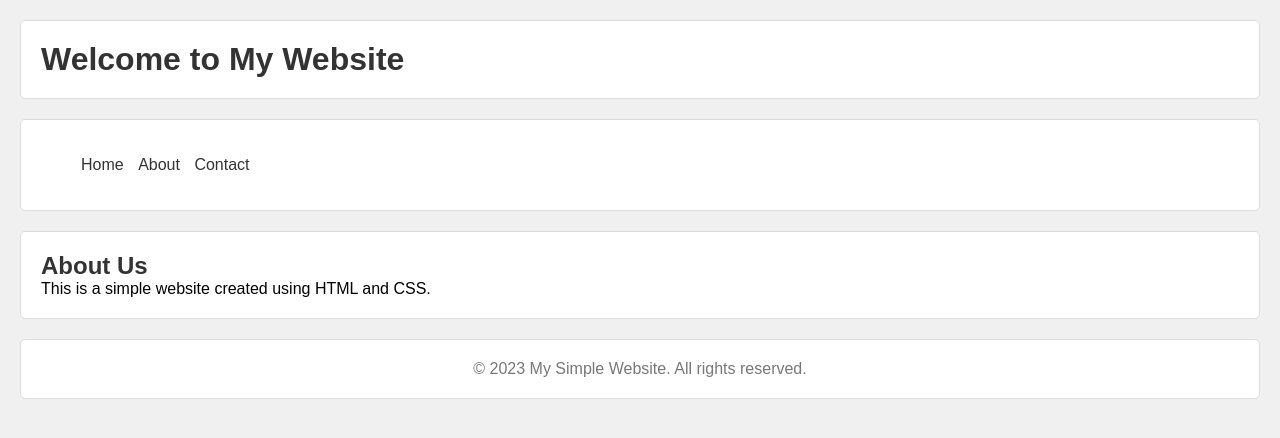
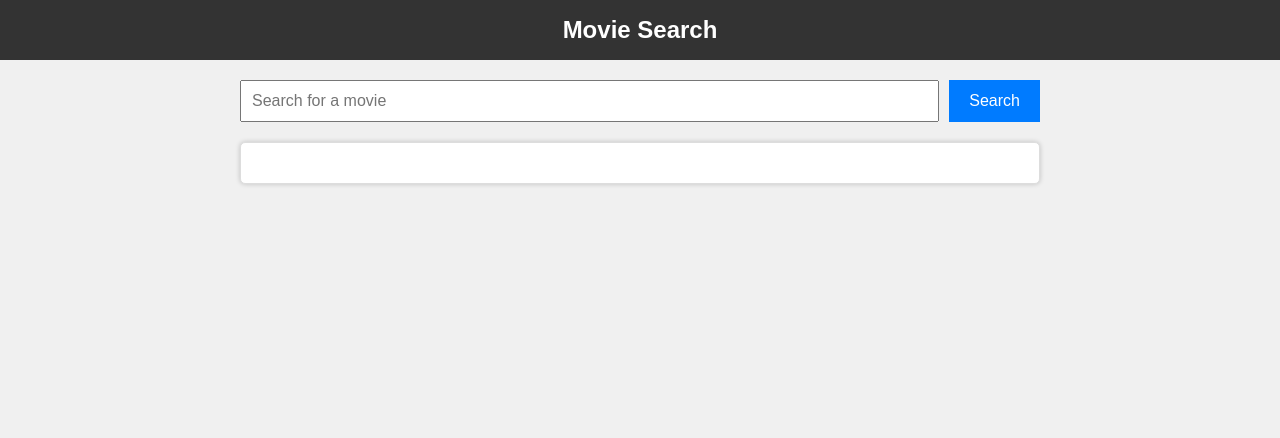
Before and after one commit to Masaya1582/Website_Playground, a plain HTML site: page index.html in a window 1280 px wide. Drawn offline with Linux system fonts and the light colour scheme.

Commit message:
映画検索機能

```diff
--- a/index.html
+++ b/index.html
@@ -3,28 +3,20 @@
 <head>
     <meta charset="UTF-8">
     <meta name="viewport" content="width=device-width, initial-scale=1.0">
-  <title>My Simple Website</title>
     <link rel="stylesheet" href="styles.css">
+    <title>Movie Search</title>
 </head>
 <body>
     <header>
-    <h1>Welcome to My Website</h1>
+        <h1>Movie Search</h1>
     </header>
-  <nav>
-    <ul>
-      <li><a href="#">Home</a></li>
-      <li><a href="#">About</a></li>
-      <li><a href="#">Contact</a></li>
-    </ul>
-  </nav>
     <main>
-    <section>
-      <h2>About Us</h2>
-      <p>This is a simple website created using HTML and CSS.</p>
-    </section>
+        <div class="search-container">
+            <input type="text" id="search-input" placeholder="Search for a movie">
+            <button id="search-button">Search</button>
+        </div>
+        <div id="results"></div>
     </main>
-  <footer>
-    <p>&copy; 2023 My Simple Website. All rights reserved.</p>
-  </footer>
+    <script src="script.js"></script>
 </body>
 </html>
--- /dev/null
+++ b/script.js
@@ -0,0 +1,47 @@
+// script.js
+document.addEventListener("DOMContentLoaded", function () {
+    const searchButton = document.getElementById("search-button");
+    const searchInput = document.getElementById("search-input");
+    const resultsDiv = document.getElementById("results");
+
+    searchButton.addEventListener("click", function () {
+        const searchTerm = searchInput.value;
+        if (searchTerm.trim() === "") {
+            alert("Please enter a movie title.");
+            return;
+        }
+
+        // Replace 'YOUR_API_KEY' with your actual OMDB API key
+        const apiKey = "f8a4e52d";
+        const apiUrl = `https://www.omdbapi.com/?s=${searchTerm}&apikey=${apiKey}`;
+
+        fetch(apiUrl)
+            .then((response) => response.json())
+            .then((data) => {
+                if (data.Response === "True") {
+                    displayResults(data.Search);
+                } else {
+                    resultsDiv.innerHTML = `<p>No results found for "${searchTerm}"</p>`;
+                }
+            })
+            .catch((error) => {
+                console.error("Error fetching data:", error);
+            });
+    });
+
+    function displayResults(movies) {
+        let html = "";
+        movies.forEach((movie) => {
+            html += `
+                <div class="movie">
+                    <h2>${movie.Title}</h2>
+                    <p>Year: ${movie.Year}</p>
+                    <p>Type: ${movie.Type}</p>
+                    <p>IMDB ID: ${movie.imdbID}</p>
+                    <img src="${movie.Poster}" alt="${movie.Title} Poster" />
+                </div>
+            `;
+        });
+        resultsDiv.innerHTML = html;
+    }
+});
--- a/styles.css
+++ b/styles.css
@@ -1,46 +1,54 @@
-/* Reset default browser styles */
-body, h1, h2, p {
-    margin: 0;
-    padding: 0;
-  }
+/* styles.css */
+body {
+  font-family: Arial, sans-serif;
+  margin: 0;
+  padding: 0;
+  background-color: #f0f0f0;
+}
 
-  /* Apply basic styles */
-  body {
-    font-family: Arial, sans-serif;
-    background-color: #f0f0f0;
-  }
+header {
+  background-color: #333;
+  color: #fff;
+  text-align: center;
+  padding: 1rem 0;
+}
 
-  header, nav, main, footer {
-    margin: 20px;
-    padding: 20px;
-    background-color: #fff;
-    border: 1px solid #ddd;
-    border-radius: 5px;
-  }
+h1 {
+  margin: 0;
+  font-size: 1.5rem;
+}
 
-  header h1 {
-    color: #333;
-  }
+main {
+  max-width: 800px;
+  margin: 0 auto;
+  padding: 20px;
+}
 
-  nav ul {
-    list-style: none;
-  }
+.search-container {
+  display: flex;
+  gap: 10px;
+  margin-bottom: 20px;
+}
 
-  nav ul li {
-    display: inline;
-    margin-right: 10px;
-  }
+#search-input {
+  flex: 1;
+  padding: 10px;
+  font-size: 1rem;
+}
 
-  nav a {
-    text-decoration: none;
-    color: #333;
-  }
+#search-button {
+  padding: 10px 20px;
+  background-color: #007bff;
+  color: #fff;
+  border: none;
+  cursor: pointer;
+  font-size: 1rem;
+}
 
-  main h2 {
-    color: #333;
-  }
-
-  footer {
-    text-align: center;
-    color: #777;
-  }
+#results {
+  border: 1px solid #ddd;
+  padding: 20px;
+  background-color: #fff;
+  border-radius: 5px;
+  box-shadow: 0px 0px 5px rgba(0, 0, 0, 0.2);
+}
```
Lines whose indentation alone changed are shown as unchanged.
